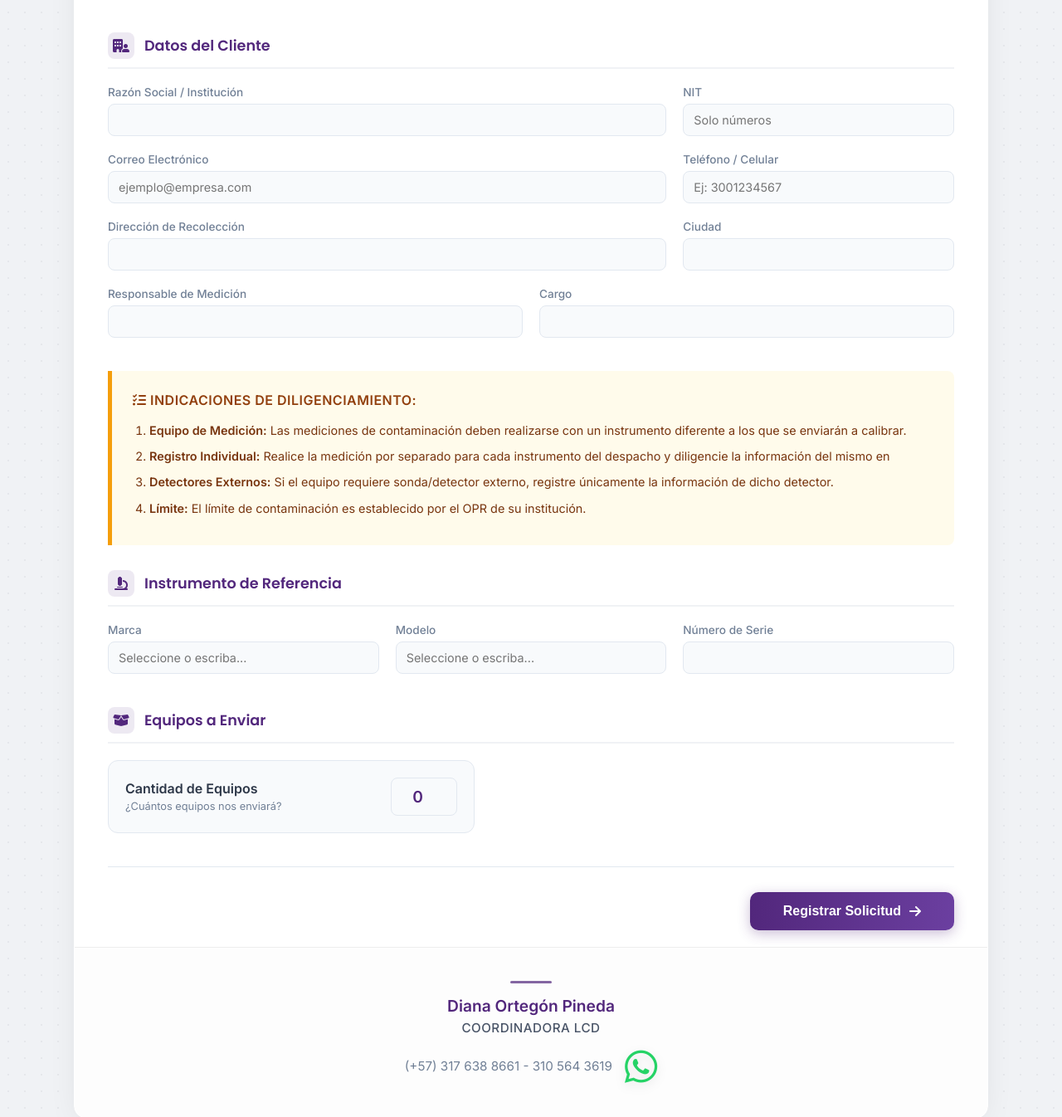
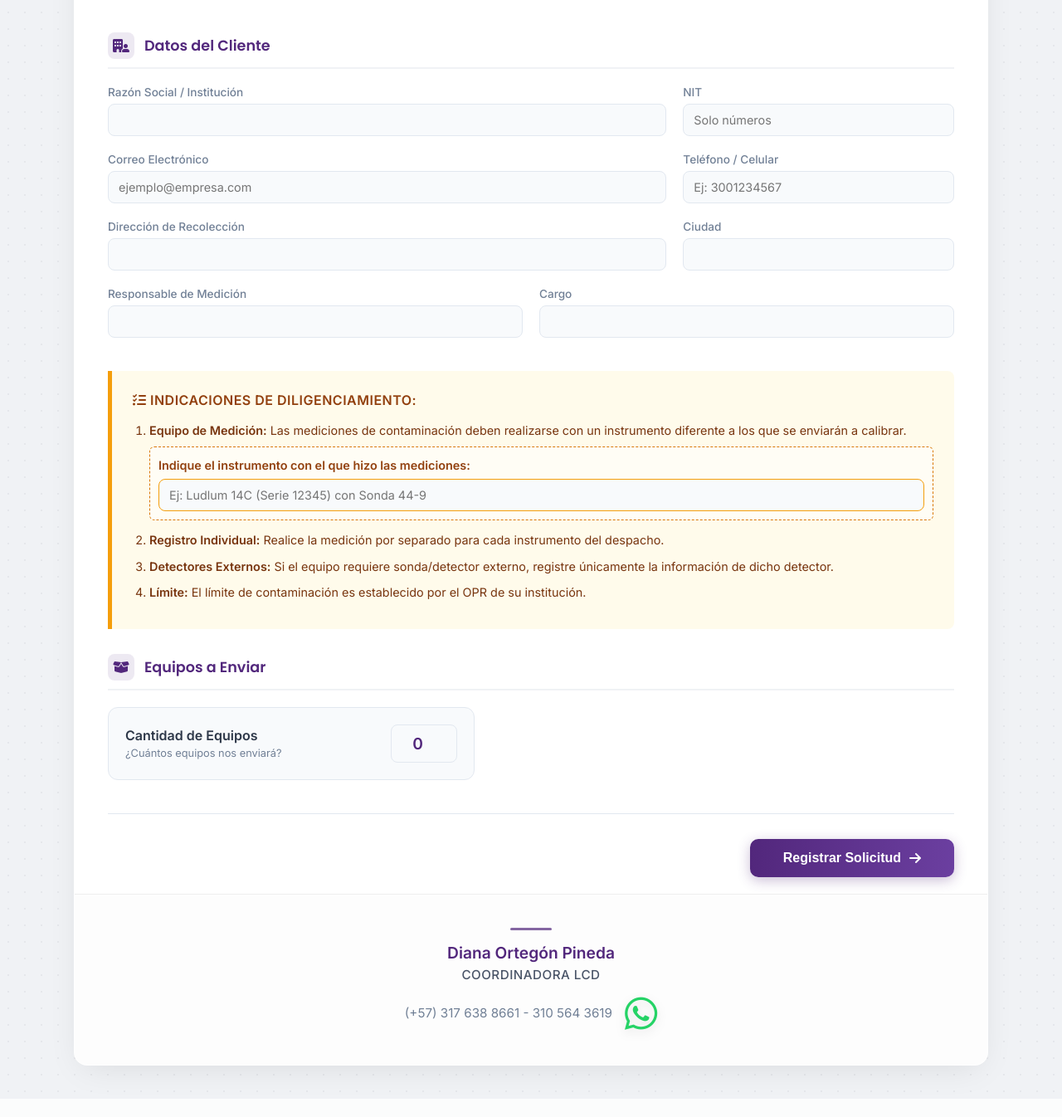
Before and after one commit to coordinacionlcd/SGIL-LCD, a Flask app: page /solicitud-servicio in a window 1280 px wide. Shown: the part 295-1641 px from the top of the page at 83% size. After the commit the page ends 1611 px from the top, so only its background shows below. Run offline with Flask 3, Linux system fonts and the light colour scheme; some libraries are stand-ins or nearby versions.

Commit message:
texto_ingresar_equipo

```diff
--- a/routes/despachos.py
+++ b/routes/despachos.py
@@ -20,6 +20,7 @@ def api_public_save():
             "cliente": data.get('cliente'),
             "nit": data.get('nit'),
             "email": data.get('email'),
+            "instrumento_contaminacion": data.get('instrumento_contaminacion'),
             "responsable_medicion": data.get('responsable_medicion'),
             "cargo": data.get('cargo'),
             "responsable_general": data.get('responsable_general'),
--- a/templates/solicitud_cliente.html
+++ b/templates/solicitud_cliente.html
@@ -236,33 +236,23 @@
         <div class="instruction-box">
             <div class="instruction-title"><i class="fa-solid fa-list-check"></i> Indicaciones de Diligenciamiento:</div>
             <ol class="instruction-list">
-                <li><strong>Equipo de Medición:</strong> Las mediciones de contaminación deben realizarse con un instrumento diferente a los que se enviarán a calibrar.</li>
-                <li><strong>Registro Individual:</strong> Realice la medición por separado para cada instrumento del despacho y diligencie la información del mismo en </li>
+                <li>
+                    <strong>Equipo de Medición:</strong> Las mediciones de contaminación deben realizarse con un instrumento diferente a los que se enviarán a calibrar.
+
+                    <div style="margin-top: 8px; margin-bottom: 12px; background: rgba(255,255,255,0.5); padding: 10px; border-radius: 6px; border: 1px dashed #d97706;">
+                        <label style="display:block; font-weight: 600; color: #92400e; font-size: 0.9rem; margin-bottom: 5px;">
+                            Indique el instrumento con el que hizo las mediciones:
+                        </label>
+                        <input type="text" name="instrumento_contaminacion" class="form-control"
+                               style="width: 100%; font-size: 0.9rem; border: 1px solid #f59e0b;"
+                               placeholder="Ej: Ludlum 14C (Serie 12345) con Sonda 44-9"
+                               oninput="saveDraft()">
+                    </div>
+                </li>
+                <li><strong>Registro Individual:</strong> Realice la medición por separado para cada instrumento del despacho.</li>
                 <li><strong>Detectores Externos:</strong> Si el equipo requiere sonda/detector externo, registre únicamente la información de dicho detector.</li>
                 <li><strong>Límite:</strong> El límite de contaminación es establecido por el OPR de su institución.</li>
             </ol>
-        </div>
-
-        <div class="section-block">
-            <div class="section-header">
-                <div class="section-icon"><i class="fa-solid fa-microscope"></i></div>
-                <h3 class="section-title">Instrumento de Referencia</h3>
-            </div>
-
-            <div class="input-grid">
-                <div class="form-group col-4">
-                    <label class="form-label">Marca</label>
-                    <input type="text" name="ref_marca" class="form-control" list="lista_marcas" required oninput="saveDraft()" placeholder="Seleccione o escriba...">
-                </div>
-                <div class="form-group col-4">
-                    <label class="form-label">Modelo</label>
-                    <input type="text" name="ref_modelo" class="form-control" list="lista_modelos" required oninput="saveDraft()" placeholder="Seleccione o escriba...">
-                </div>
-                <div class="form-group col-4">
-                    <label class="form-label">Número de Serie</label>
-                    <input type="text" name="ref_serie" class="form-control" required oninput="saveDraft()">
-                </div>
-            </div>
         </div>
 
         <div class="section-block">
@@ -320,8 +310,8 @@
             <a href="https://wa.me/573176388661" target="_blank" title="Clic para chatear en WhatsApp" style="text-decoration: none;">
                 <i class="fa-brands fa-whatsapp"
                    style="font-size: 2.8rem; color: #25d366; filter: drop-shadow(0 4px 6px rgba(0,0,0,0.1)); transition: transform 0.2s;"
-                   onmouseover="this.style.transform='scale(1.15)'"
-                   onmouseout="this.style.transform='scale(1)'">
+                   onmouseover="this.style.transform='scale(1.2)'"
+                   onmouseout="this.style.transform='scale(0.8)'">
                 </i>
             </a>
         </div>
```
